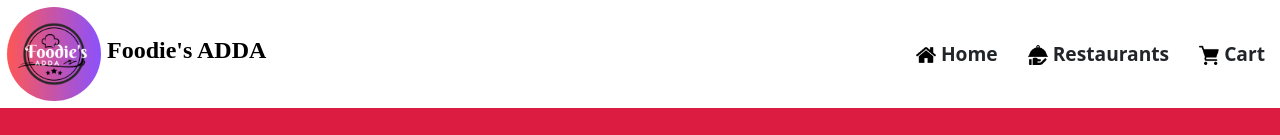
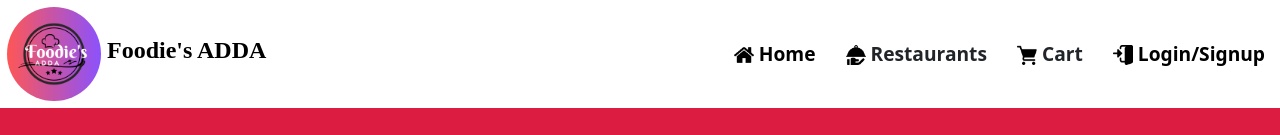
Before and after one commit to mahajanmuskaan/OrderFoodApp, a React (Vite) app: page / in a window 1280 px wide. Shown: the top 135 px of the page. Built offline with nearby package versions, Linux system fonts and the light colour scheme; no server answers.

Commit message:
application updated

```diff
--- a/index.css
+++ b/index.css
@@ -86,18 +86,20 @@ h5 {
     font-weight: 600;
 }
 
+
 .nav-items img {
     width: 25px;
     padding-right: 5px;
+    text-align: center;
 }
 
 
 .nav-items>ul>li:hover {
-    color: crimson;
     border-bottom: 0.5px solid black;
     cursor: pointer;
     transition: all 0.1s ease-in-out;
 }
+
 
 .body-section {
     background-color: rgba(220, 20, 60, 0.966);
@@ -516,8 +518,9 @@ button {
     background-color: crimson;
     color: white;
 }
-.error-section img{
-    min-height: 28rem ;
+
+.error-section img {
+    min-height: 28rem;
     max-width: 100%;
 }
 
--- a/src/App.js
+++ b/src/App.js
@@ -12,6 +12,7 @@ import SignUpComponent from "./component/SignUpComponent";
 import ModalComponent from "./component/ModalComponent";
 import LoginComponent from "./component/LoginComponent";
 import Error from "./component/Error";
+import RestaurantComponent from "./component/RestaurantComponent";
 
 
 const AppLayout = () => {
@@ -54,7 +55,8 @@ const AppLayout = () => {
     );
 };
 
-const appRouter = createBrowserRouter([{
+const appRouter = createBrowserRouter([
+    {
         path: "/",
         element: <AppLayout />,
         errorElement: <Error />
@@ -63,6 +65,11 @@ const appRouter = createBrowserRouter([{
         path: "/signup",
         element: <SignUpComponent />,
         errorElement: <Error />
+    },
+    {
+        path: "/restaurant",
+        element: <RestaurantComponent />,
+        errorElement: <Error />
     }
 ])
 
--- a/src/component/BodyComponent.js
+++ b/src/component/BodyComponent.js
@@ -162,7 +162,9 @@ export const MainBodyComponent = () => {
                  *
                  * This can be acheived using ternary operator..
                  */}
-                {(restaurants.length === 0) ? (< ShimmerUI restaurants={restaurants} />) :
+                {
+
+                    (restaurants.length === 0) ? (< ShimmerUI restaurants={restaurants} />) :
                         (<div className="restaurant-list">
                             <div className="restaurant-list-cards">
                                 {restaurants.map((restaurant) => (
--- a/src/component/Error.js
+++ b/src/component/Error.js
@@ -1,12 +1,15 @@
 import React from "react";
+import { useRouteError } from "react-router-dom";
 import errorpage from '../../assets/images/error-page.jpg'
 
 const Error = () => {
+    const err = useRouteError();
     return (
         <>
             <div className="error-section">
-                <h1>Oops😞</h1>
+                <h1>Oops😬</h1>
                 <h2>Something went wrong!!</h2>
+                {/* <h3>{err.status + " : " + err.statusText}</h3> */}
                 <img src={errorpage} />
 
             </div>
--- a/src/component/HeaderComponent.js
+++ b/src/component/HeaderComponent.js
@@ -14,6 +14,7 @@ The given React component is a HeaderComponent that represents the header sectio
 
 
 import React, { useEffect, useState } from "react";
+import { Link } from "react-router-dom";
 import logo from '../../assets/images/logo.png';       //  To import Local folder Image in React file.
 import home from '../../assets/images/home.png';
 import restaurant from '../../assets/images/restaurant.png';
@@ -24,7 +25,8 @@ import logout from '../../assets/images/logout.png';
 
 // Title with Logo Field
 const style = {
-    textDecoration: 'none'
+    textDecoration: 'none',
+    color: 'black'
 }
 
 // Header Component
@@ -65,9 +67,11 @@ const HeaderComponent = () => {
             </a>
             <div className="nav-items">
                 <ul>
-                    <li><img src={home} />Home</li>
+                    <li><img src={home} /><Link to="/" style={style}>Home</Link></li>
                     <li><img src={restaurant} />Restaurants</li>
                     <li><img src={cart} />Cart</li>
+                    <li><img src={enter} /><Link to="/signup" style={style}>Login/Signup</Link></li>
+
                     {/* {
                         ((userStatus === true) ? (<li onClick={logOutUser}><img src={logout} />Logout</li>) : (<li onClick={logInUser}><img src={enter} />Login/Signup</li>))
                     } */}
--- a/src/component/SignUpComponent.js
+++ b/src/component/SignUpComponent.js
@@ -157,9 +157,9 @@ export const SignUpComponent = () => {
         <>
             <div className={`container ${showModal ? 'blur' : ''}`}>
                 <div className="box-form ">
-                    <h1>Hey, Welcome!</h1>
+                    <h1>Hey, Welcome!👋</h1>
                     <div>
-                        <h3>SignUp Here!</h3>
+                        <h3>SignUp Here!👇</h3>
                     </div>
                     <form className="row g-6 px-1" id='form-children'>
                         <div className="col-md-6">
```
Lines whose indentation alone changed are shown as unchanged.
